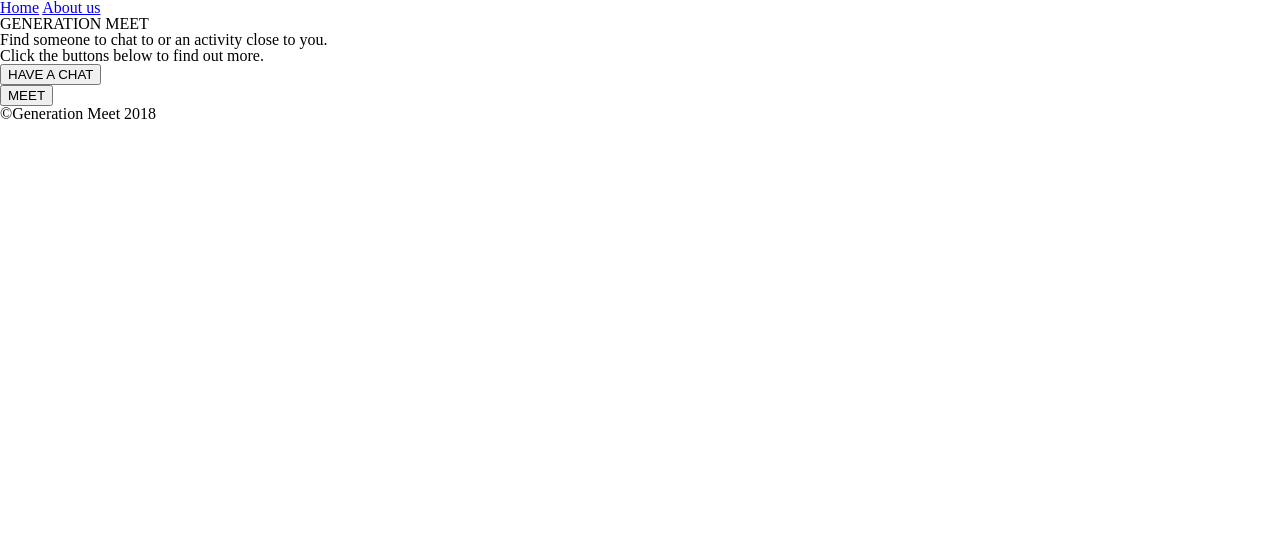
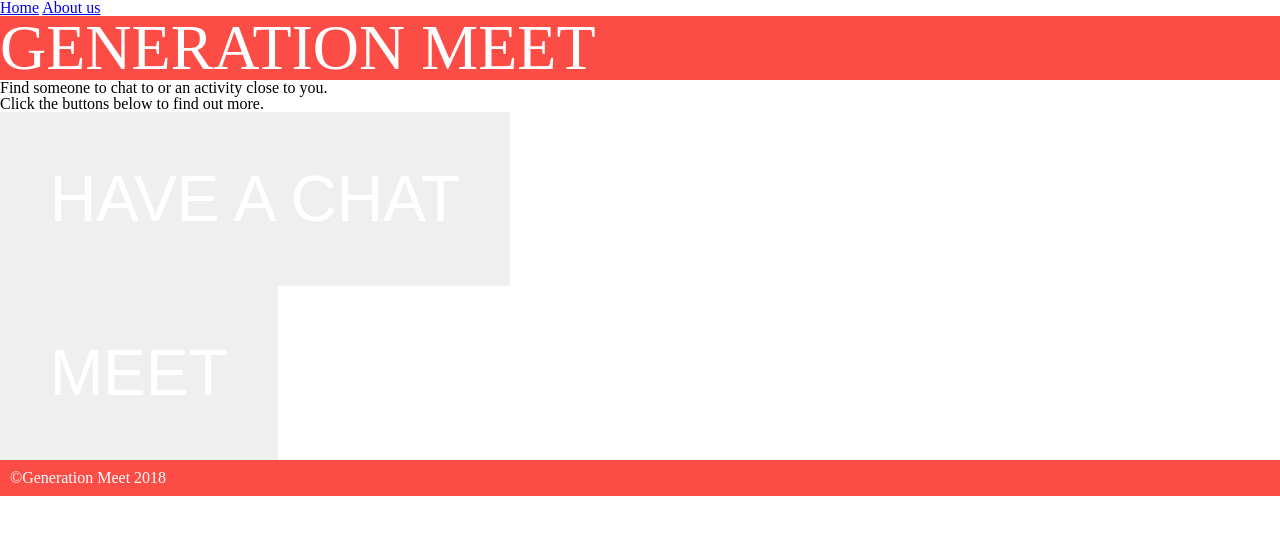
Before and after one commit to NicoleEdin/FInal-Project-Cohort-9, a PHP site: page / in a window 1280 px wide. Shown: the top 535 px of the page. Run offline with PHP 8.4, Linux system fonts and the light colour scheme; some libraries are stand-ins or nearby versions.

Commit message:
first draft css

```diff
--- a/css/style.css
+++ b/css/style.css
@@ -1,3 +1,40 @@
-body{
-  font-size:16px;
+h1{
+ font:Helvetica;
+ color:white;
+ background-color: #FB4D46;
+ font-size:48pt;
+ font-weight:400
+
+ }
+
+
+footer{
+ padding: 10px;
+ font:Helvetica;
+ color: white;
+ background-color: #FB4D46;
 }
+
+
+button {
+   border: none;
+   color: white;
+   font-size: 48pt;
+   font:Helvetica;
+   padding: 50px 50px; /
+   cursor: pointer;
+}
+
+.chatbutton {background-color: #FFAA1D;}
+.chatbutton:hover {background-color:#FB4D46 ;}
+
+.meetbutton {background-color:     #FF5470;}
+.meetbutton:hover {background: #FB4D46;}
+
+
+@media (min-width:768px) {
+.button{
+  width: 48%;
+  display: inline-block;
+  padding: 5px;
+}
```
